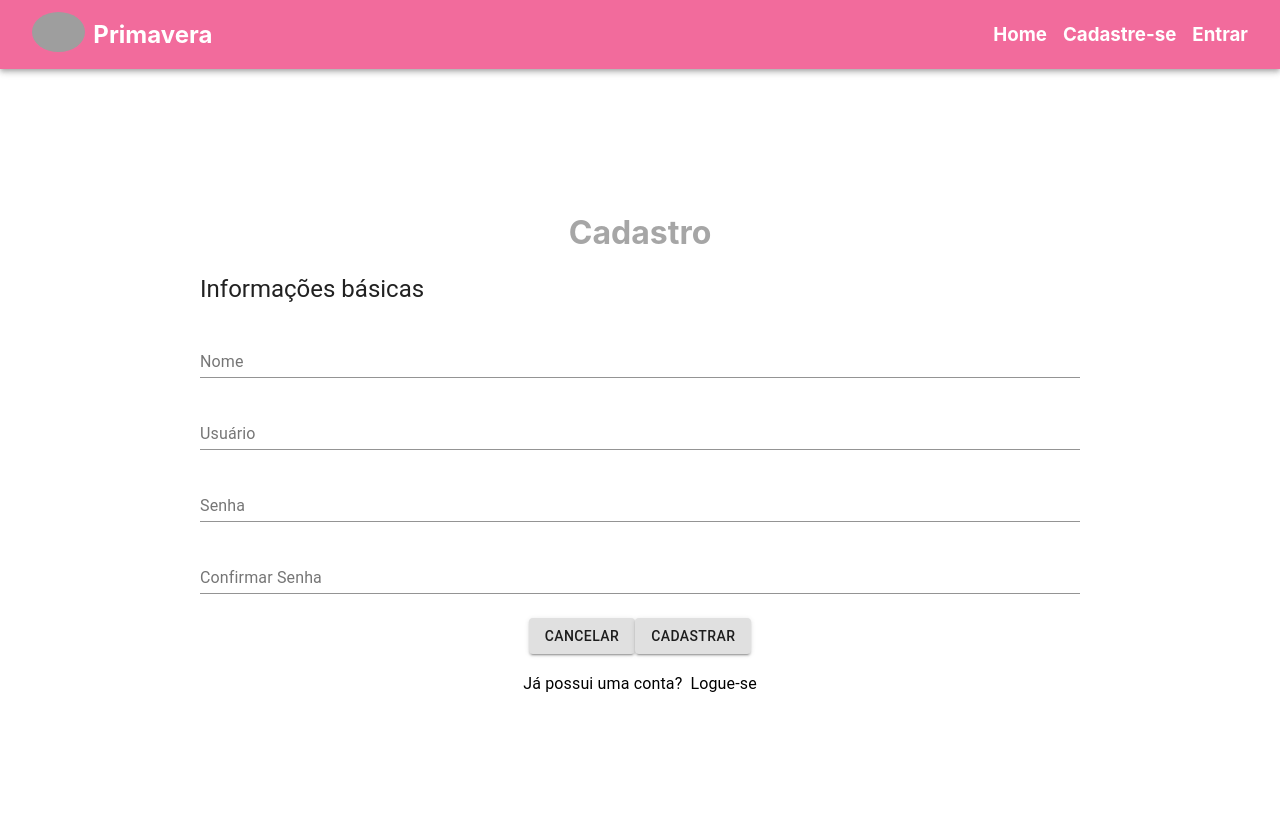
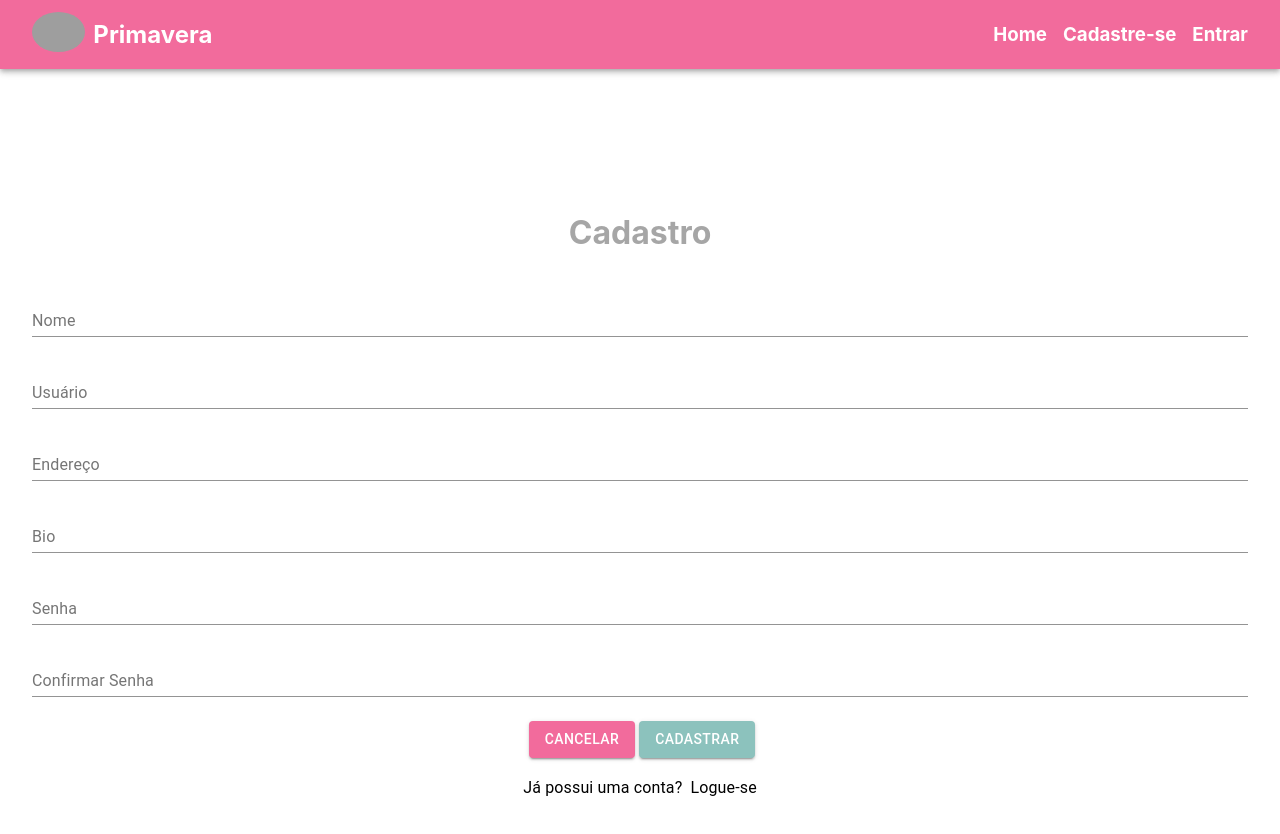
Before and after one commit to primaveraHackatona/Frontend, a React (Create React App) app in the folder primavera/: page /cadastroUsuaria in a window 1280 px wide. Shown: the top 834 px of the page. Before the commit the page ends 800 px from the top, so only its background shows below. Built offline with nearby package versions, Linux system fonts and the light colour scheme; grey boxes are pictures that could not be loaded.

Commit message:
atualizando

```diff
--- a/primavera/src/components/estaticos/sideBar/SideBar.tsx
+++ b/primavera/src/components/estaticos/sideBar/SideBar.tsx
@@ -1,8 +1,17 @@
 import React from 'react';
 import { Paper, Typography, Box} from '@material-ui/core';
 import './SideBar.css'
+import { useHistory } from 'react-router-dom';
+import useLocalStorage from 'react-use-localstorage';
 
 function SideBar() {
+
+    let history = useHistory();
+    const [token, setToken] = useLocalStorage('token');
+    function logout() {
+        setToken('');
+        history.push('/login');
+    }
     return (
         <>
             <Box display='flex'>
@@ -28,7 +37,7 @@ function SideBar() {
                         </Typography>
                     </Box>
                     <Box mx={1} className='cursor margin'>
-                        <Typography variant="h6" color="inherit" className='margin'>
+                        <Typography variant="h6" color="inherit" className='margin' onClick={() => logout()}>
                             Logout
                         </Typography>
                     </Box>
--- a/primavera/src/pages/cadastroUsuaria/CadastroUsuaria.tsx
+++ b/primavera/src/pages/cadastroUsuaria/CadastroUsuaria.tsx
@@ -2,6 +2,7 @@ import React, { ChangeEvent, useEffect, useState } from 'react';
 import { Grid, Box, Typography, Button, TextField } from '@material-ui/core';
 import { Link, useHistory } from 'react-router-dom';
 import './CadastroUsuaria.css';
+import { cadastroUsuario } from '../../services/Service';
 import User from '../../models/User';
 
 function CadastroUsuaria() {
@@ -55,7 +56,7 @@ function CadastroUsuaria() {
     async function onSubmit(e: ChangeEvent<HTMLFormElement>) {
         e.preventDefault()
         if (confirmarSenha === user.senha) {
-            CadastroUsuaria(`/usuarios/cadastrar`, user, setUserResult)
+            cadastroUsuario(`/usuarios/cadastrar`, user, setUserResult)
             alert('Usuario cadastrado com sucesso')
         } else {
             alert('Dados inconsistentes. Favor verificar as informações de cadastro.')
@@ -73,18 +74,19 @@ function CadastroUsuaria() {
                                     Cadastro
                                 </ h1>
                                 <form onSubmit={onSubmit}>
-                                    <Typography variant='h5' gutterBottom color='textPrimary' component='h3' align='left'>Informações básicas</Typography>
-                                    <TextField value={user.nomeCompleto} onChange={(e: ChangeEvent<HTMLInputElement>) => updatedModel(e)} id='nome' label='Nome' variant='standard' name='nome' margin='normal' fullWidth />
+                                    <TextField value={user.nomeCompleto} onChange={(e: ChangeEvent<HTMLInputElement>) => updatedModel(e)} id='nomeCompleto' label='Nome' variant='standard' name='nomeCompleto' margin='normal' fullWidth />
                                     <TextField value={user.usuario} onChange={(e: ChangeEvent<HTMLInputElement>) => updatedModel(e)} id='usuario' label='Usuário' variant='standard' name='usuario' margin='normal' fullWidth />
+                                    <TextField value={user.endereco} onChange={(e: ChangeEvent<HTMLInputElement>) => updatedModel(e)} id='endereco' label='Endereço' variant='standard' name='endereco' margin='normal' fullWidth />
+                                    <TextField value={user.bio} onChange={(e: ChangeEvent<HTMLInputElement>) => updatedModel(e)} id='bio' label='Bio' variant='standard' name='bio' margin='normal' fullWidth />
                                     <TextField value={user.senha} onChange={(e: ChangeEvent<HTMLInputElement>) => updatedModel(e)} id='senha' label='Senha' variant='standard' name='senha' margin='normal' type='password' fullWidth />
                                     <TextField value={confirmarSenha} onChange={(e: ChangeEvent<HTMLInputElement>) => confirmarSenhaHandle(e)} id='confirmarSenha' label='Confirmar Senha' variant='standard' name='confirmarSenha' margin='normal' type='password' fullWidth />
                                     <Box display='flex' justifyContent='center' marginTop={2} textAlign='center'>
                                         <Link to='/login' className='text-decorator-none'>
-                                            <Button variant='contained' className='btnCancelar'>
+                                            <Button variant='contained' className='botaoCadastro'>
                                                 Cancelar
                                             </Button>
                                         </Link>
-                                        <Button type='submit' variant='contained' className='botao1'>
+                                        <Button type='submit' variant='contained' className='botaoCancelar '>
                                             Cadastrar
                                         </Button>
                                     </Box>
```
